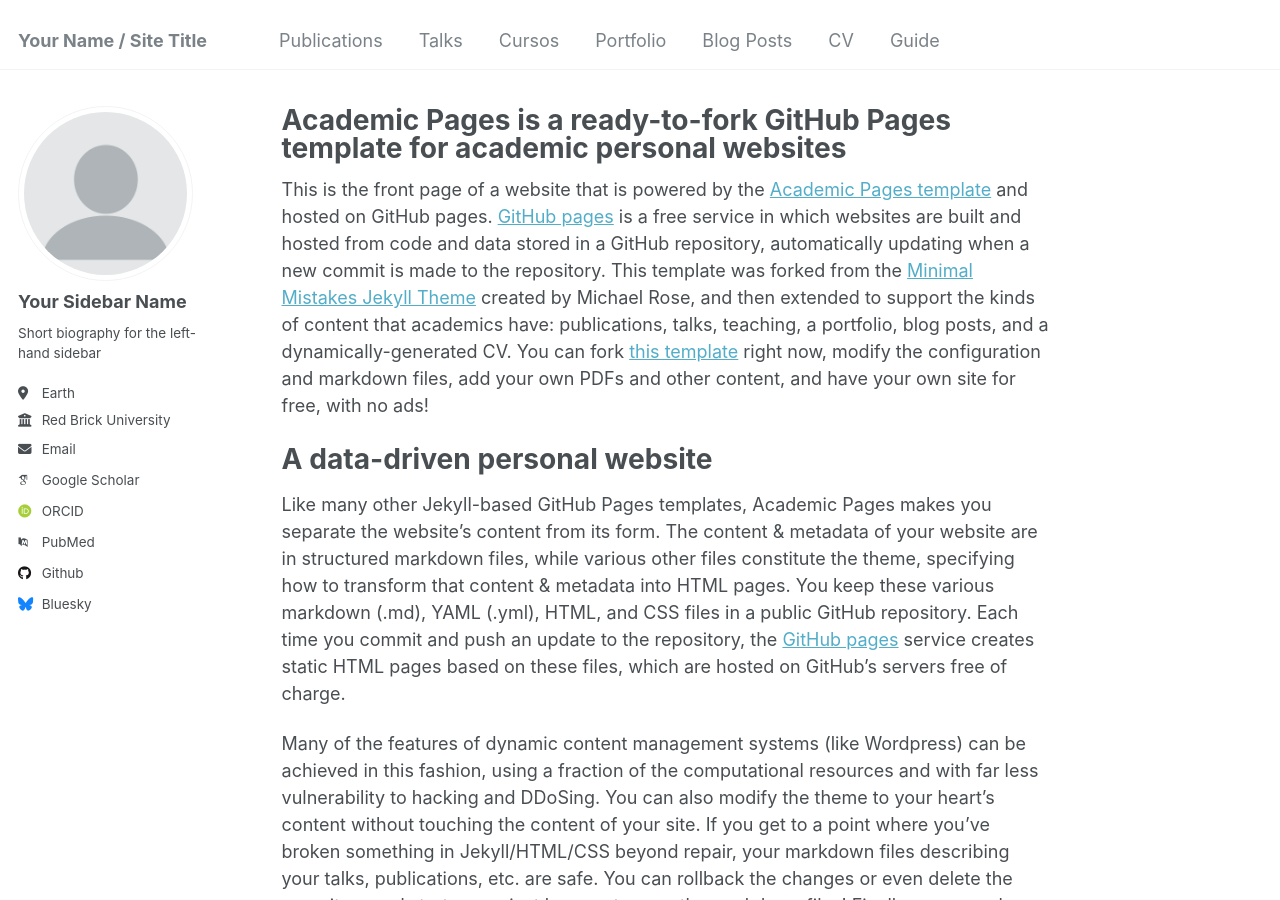
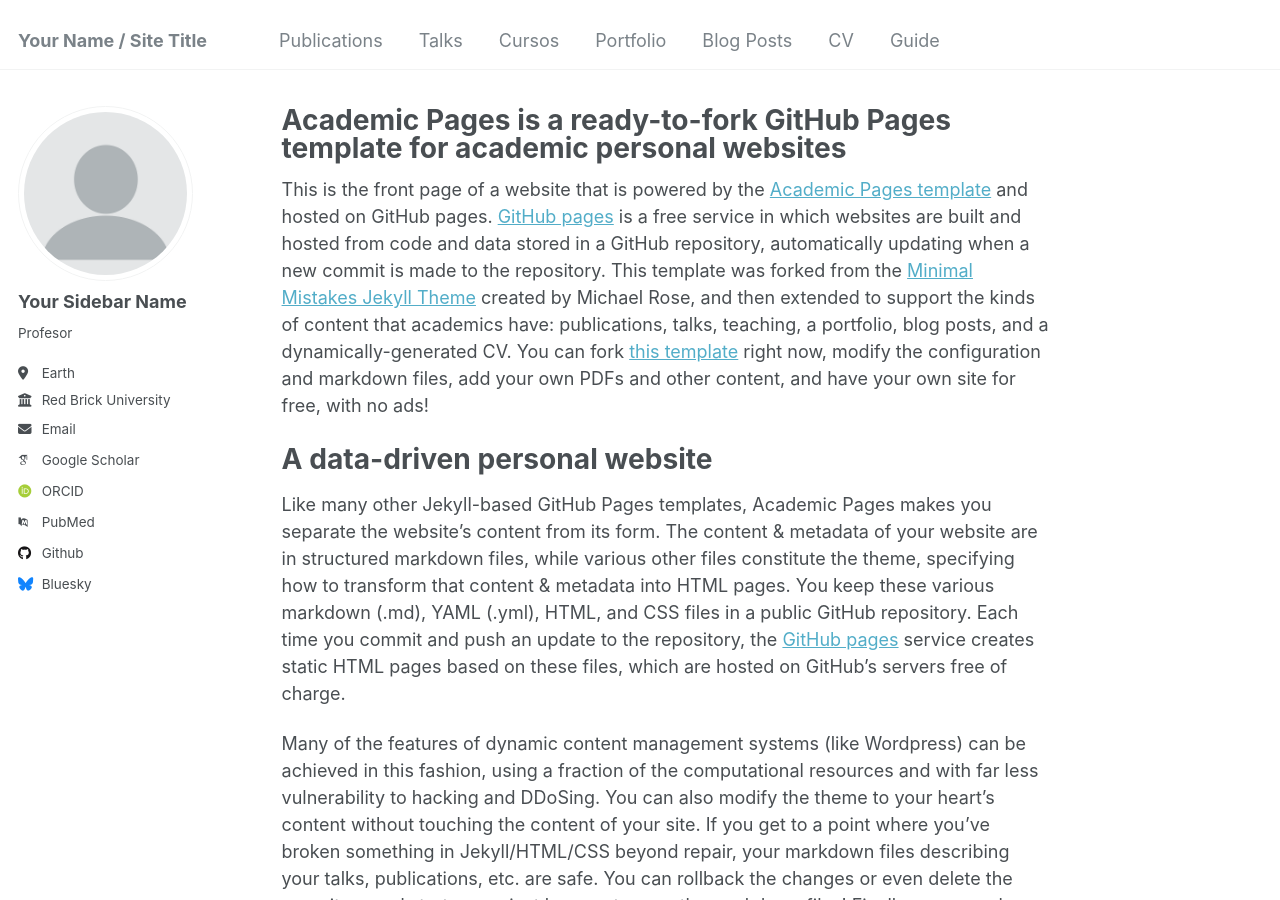
Before and after one commit to jmdavila/jmdd, a Jekyll site: the page built from _pages/about.md, in a window 1280 px wide and 900 px high. Built offline with Jekyll 4.4.1, drawn with Linux system fonts in a browser that asks for light colours; some web fonts are replaced.

Commit message:
Update _config.yml

```diff
--- a/_config.yml
+++ b/_config.yml
@@ -24,7 +24,7 @@ author:
   avatar           : "profile.png"
   name             : "Your Sidebar Name"
   pronouns         : # example: "she/her"
-  bio              : "Short biography for the left-hand sidebar"
+  bio              : "Profesor"
   location         : "Earth"
   employer         : "Red Brick University"
   uri              : # URL
```
